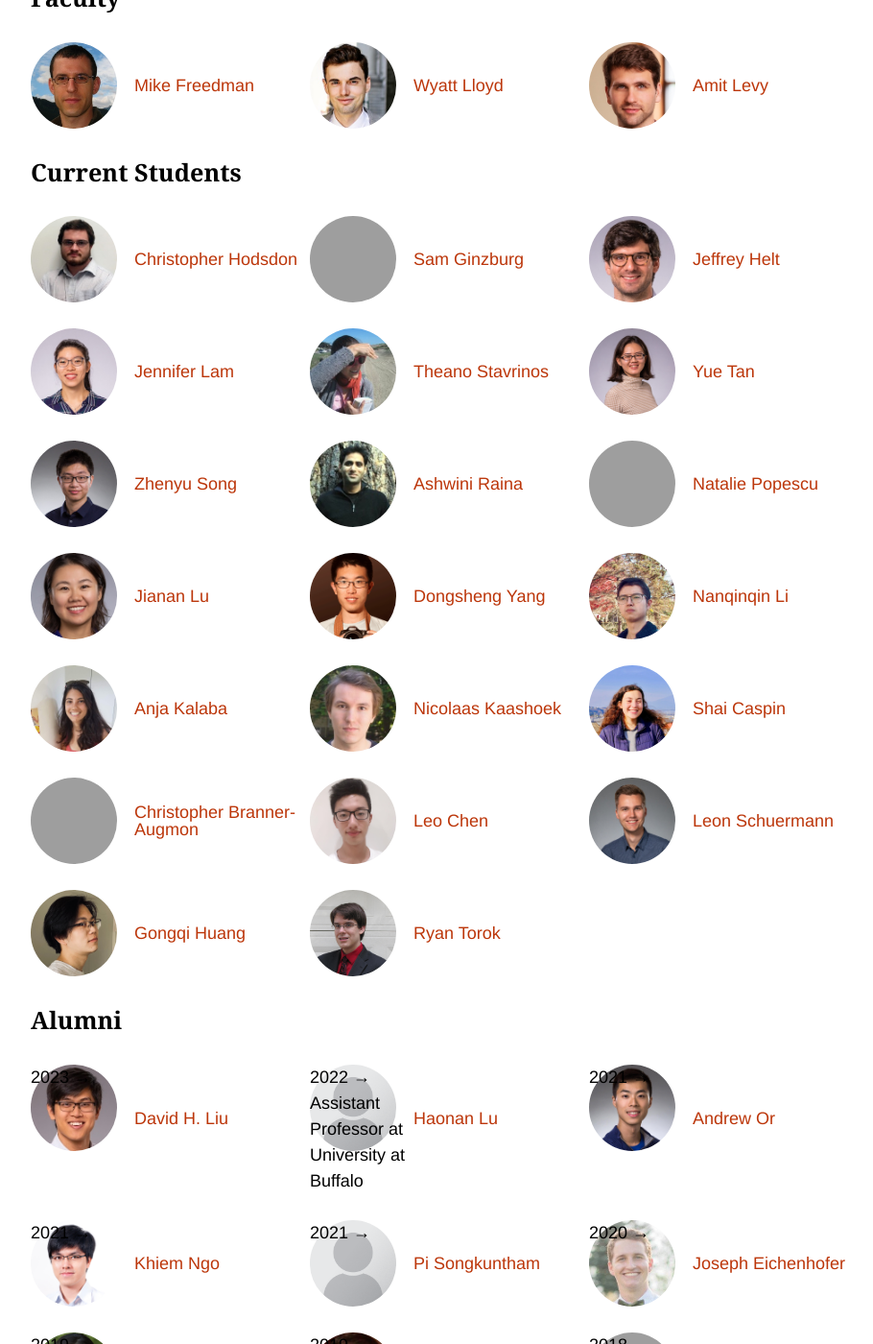
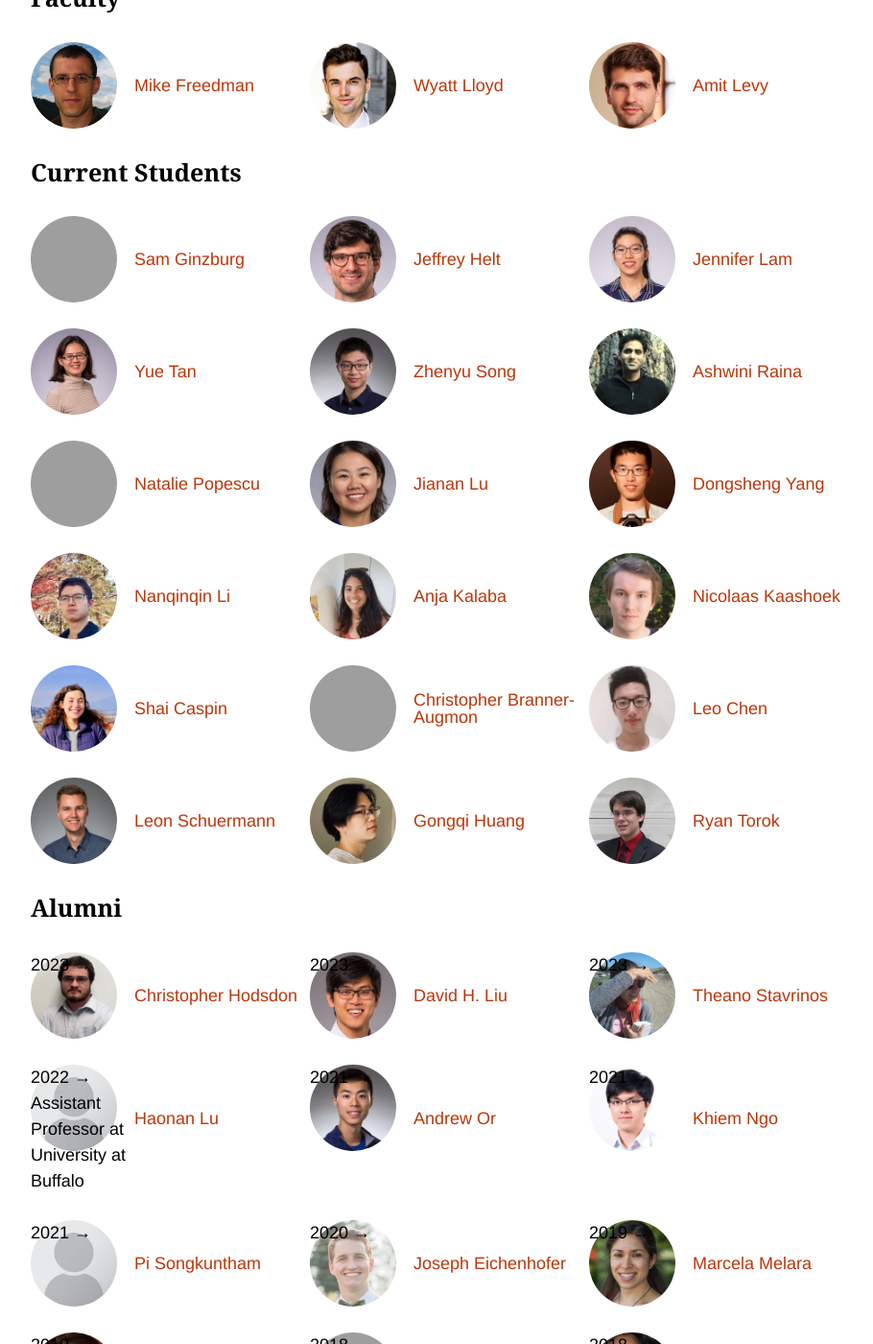
Before and after one commit to princeton-sns/www, a Jekyll site: the page built from people.md, in a window 1280 px wide and 1400 px high, scrolled down 460 px, cut to the strip 0-1400 px from the top of the window. Shown: the whole strip at 96% size, without its empty margins (176-1086 px from the left). Built offline with Jekyll 4.4.1, drawn with Linux system fonts in a browser that asks for light colours; some web fonts are replaced; grey boxes are pictures that could not be loaded.

Commit message:
Theano and Chris graduate

```diff
--- a/_data/people.yml
+++ b/_data/people.yml
@@ -89,7 +89,8 @@
     last_name: Hodsdon
     nick: chodsdon
     type: phd
-    active: true
+    active: false
+    graduated: 2023
     url: http://www.cs.princeton.edu/~chodsdon/
     picture: /assets/img/people/chodsdon.jpg
 
@@ -176,7 +177,8 @@
     last_name: Stavrinos
     nick: theanos
     type: phd
-    active: true
+    active: false
+    graduated: 2023
     url: http://www.cs.princeton.edu/~theanos/
     picture: /assets/img/people/theanos.jpg
 
```
